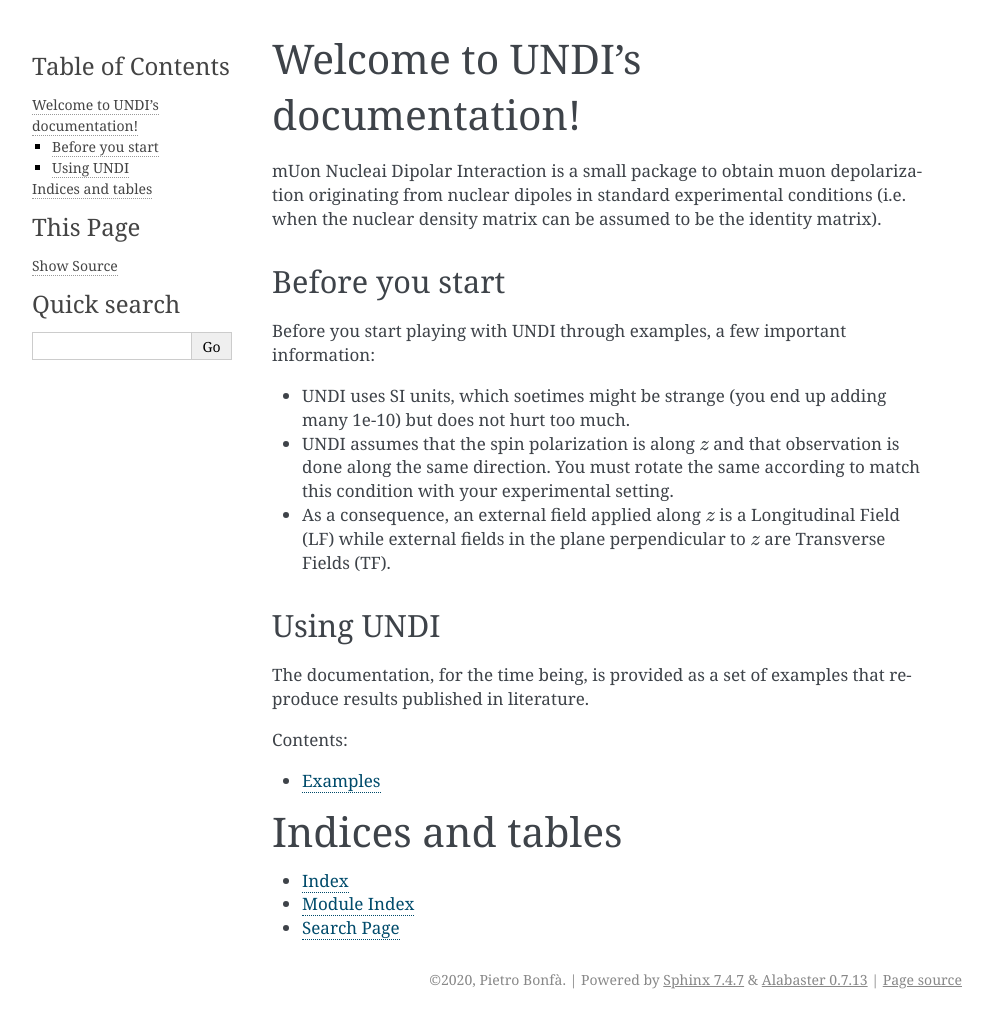
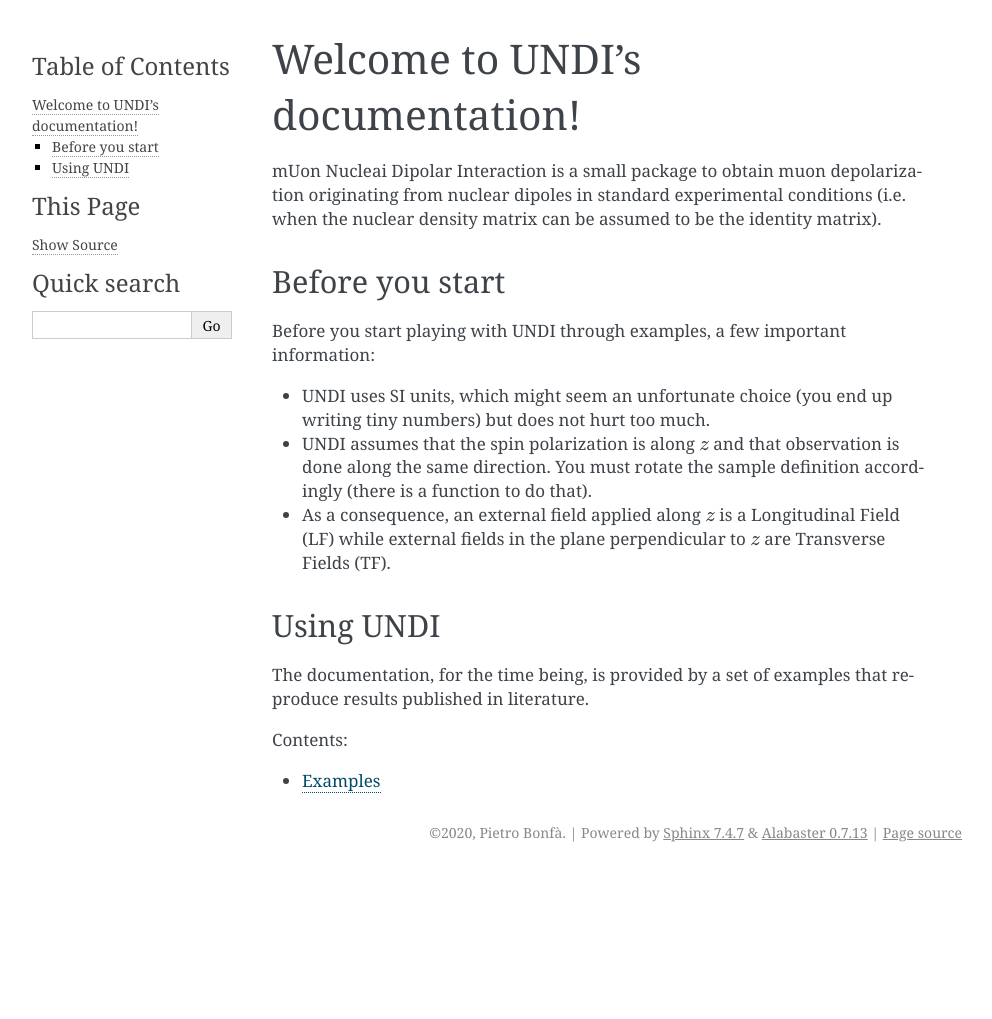
Before and after one commit to bonfus/undi, a Sphinx documentation site: the page built from docs/index.rst, in a window 1280 px wide. Shown: the whole page, without its empty margins (148-1140 px from the left). Built offline with Sphinx 7.4.7, drawn with Linux system fonts in a browser that asks for light colours; after the commit the page ends 900 px from its top, so only the background shows below that.

Commit message:
Minor docs update

```diff
--- a/docs/index.rst
+++ b/docs/index.rst
@@ -16,12 +16,13 @@ Before you start
 
 Before you start playing with UNDI through examples, a few important information:
 
-* UNDI uses SI units, which soetimes might be strange
-  (you end up adding many 1e-10) but does not hurt too much.
+* UNDI uses SI units, which might seem an unfortunate choice
+  (you end up writing tiny numbers) but does not hurt too much.
 
-* UNDI assumes that the spin polarization is along :math:`z` and that observation is done
-  along the same direction. You must rotate the same according to match this
-  condition with your experimental setting.
+* UNDI assumes that the spin polarization is along :math:`z` and
+  that observation is done along the same direction.
+  You must rotate the sample definition accordingly (there is
+  a function to do that).
 
 * As a consequence, an external field applied along :math:`z` is a Longitudinal Field (LF)
   while external fields in the plane perpendicular to :math:`z` are Transverse Fields (TF).
@@ -30,7 +31,7 @@ Before you start playing with UNDI through examples, a few important information
 Using UNDI
 ----------
 
-The documentation, for the time being, is provided as a set of examples
+The documentation, for the time being, is provided by a set of examples
 that reproduce results published in literature.
 
 
@@ -39,11 +40,3 @@ that reproduce results published in literature.
    :caption: Contents:
 
    examples/examples
-
-
-Indices and tables
-==================
-
-* :ref:`genindex`
-* :ref:`modindex`
-* :ref:`search`
```
